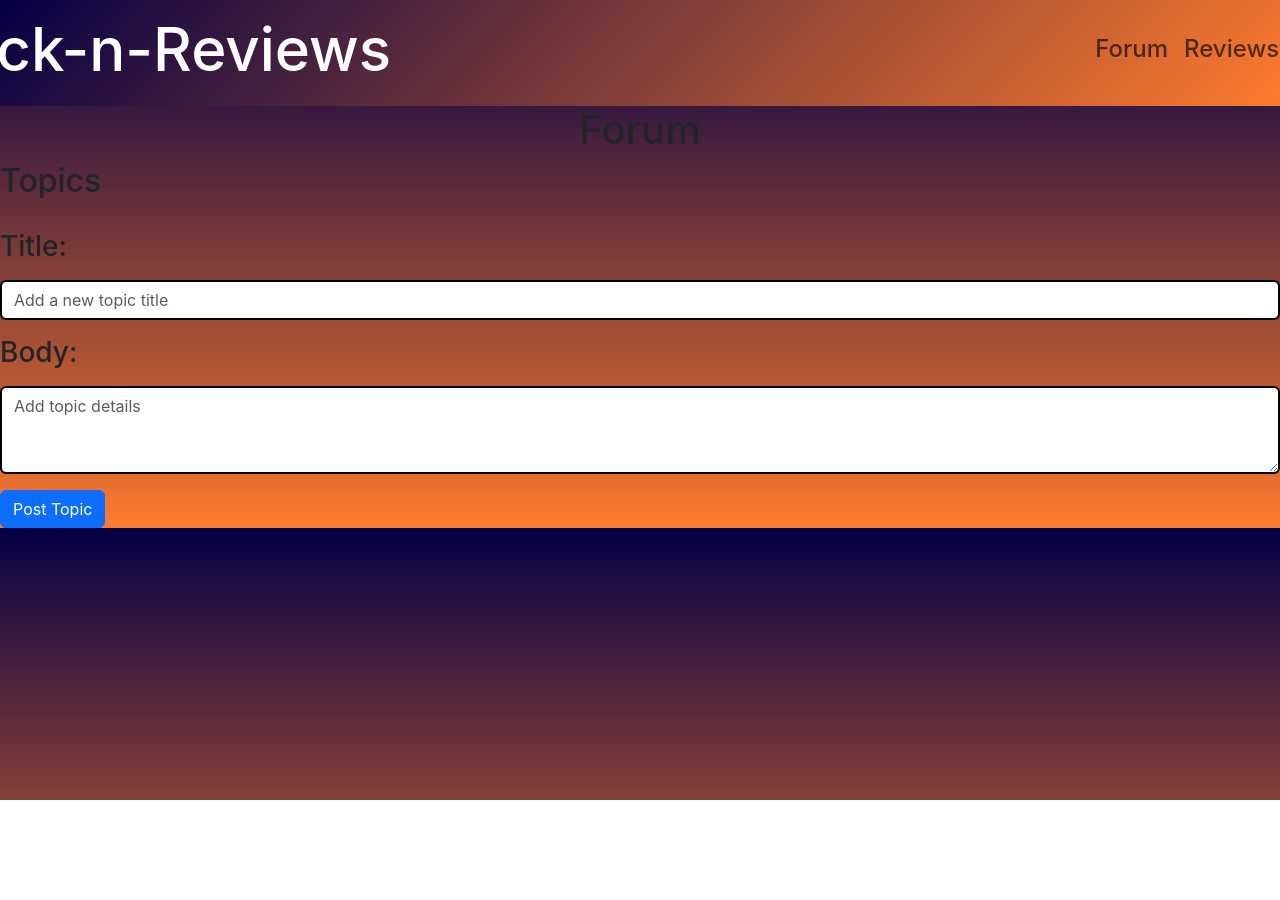
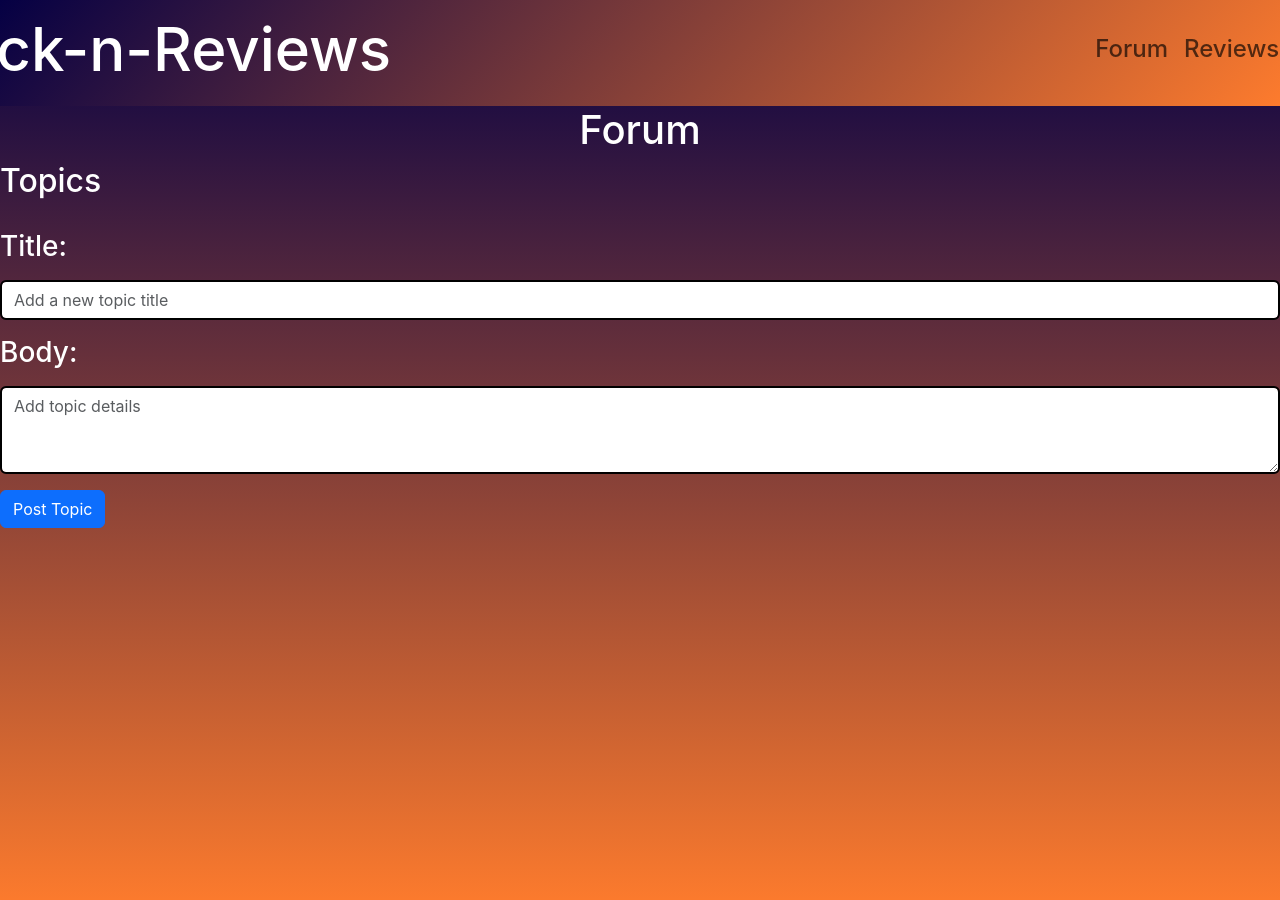
Before and after one commit to NeNeZoRr/rock-n-reviews, a React (Create React App) app: page /forum in a window 1280 px wide. Shown: the top 900 px of the page. Before the commit the page ends 800 px from the top, so only its background shows below. Built offline with nearby package versions, Linux system fonts and the light colour scheme.

Commit message:
fixed view height in forum and font colors

```diff
--- a/src/Components/Covers/Gallery.js
+++ b/src/Components/Covers/Gallery.js
@@ -8,7 +8,13 @@ function Gallery({ data }) {
 					<Col key={item.trackId}>
 						<Card
 							className="Cards"
-							style={{ width: "14vw", margin: "2rem", height: "15vh" }}>
+							style={{
+								width: "14vw",
+								margin: "2rem",
+								height: "15vh",
+								border: "4px solid #33006F",
+								borderRadius: "15px",
+							}}>
 							<Card.Img
 								style={{ objectFit: "cover", objectPosition: "center" }}
 								className="cardImg"
--- a/src/Components/Forum/CoverForum.js
+++ b/src/Components/Forum/CoverForum.js
@@ -1,25 +1,28 @@
 // Components/Forum/CoverForum.js
 // Forum component displaying topics and replies
-import React, { useState } from 'react';
-import Accordion from 'react-bootstrap/Accordion';
-import Card from 'react-bootstrap/Card';
-import Button from 'react-bootstrap/Button';
-import Form from 'react-bootstrap/Form';
-import ReplyForm from './ReplyForm';
+import React, { useState } from "react";
+import Accordion from "react-bootstrap/Accordion";
+import Card from "react-bootstrap/Card";
+import Button from "react-bootstrap/Button";
+import Form from "react-bootstrap/Form";
+import ReplyForm from "./ReplyForm";
 
 function CoverForum() {
 	const [topics, setTopics] = useState([]);
-    const [newTopic, setNewTopic] = useState({ title: '', body: '' });
-    const [postResult, setPostResult] = useState({ success: null, message: '' });
+	const [newTopic, setNewTopic] = useState({ title: "", body: "" });
+	const [postResult, setPostResult] = useState({ success: null, message: "" });
 
 	// Function to handle submission of a new topic
 	const handleTopicSubmit = () => {
 		if (newTopic.title.trim() && newTopic.body.trim()) {
 			setTopics([...topics, { ...newTopic, replies: [] }]);
-            setNewTopic({ title: '', body: '' });
-            setPostResult({ success: true, message: 'Topic posted successfully!' });
+			setNewTopic({ title: "", body: "" });
+			setPostResult({ success: true, message: "Topic posted successfully!" });
 		} else {
-            setPostResult({ success: false, message: 'Please provide both title and body for the topic.' });
+			setPostResult({
+				success: false,
+				message: "Please provide both title and body for the topic.",
+			});
 		}
 	};
 
@@ -31,14 +34,20 @@ function CoverForum() {
 	};
 
 	return (
-        <div>
-            <h1 style={{ textAlign: 'center' }}>Forum</h1>
+		<div style={{ height: "100vh" }}>
+			<h1 style={{ color: "white", textAlign: "center" }}>Forum</h1>
 			{postResult.message && (
-                <div style={{ color: postResult.success ? 'green' : 'red', margin: '10px 0' }}>{postResult.message}</div>
+				<div
+					style={{
+						color: postResult.success ? "green" : "red",
+						margin: "10px 0",
+					}}>
+					{postResult.message}
+				</div>
 			)}
 			<div>
-                <h2>Topics </h2>
-                <div style={{ marginBottom: '30px' }}></div>
+				<h2 style={{ color: "white" }}>Topics </h2>
+				<div style={{ marginBottom: "30px" }}></div>
 				<Accordion>
 					{topics.map((topic, index) => (
 						<Accordion.Item key={index} eventKey={`accordion-${index}`}>
@@ -52,7 +61,12 @@ function CoverForum() {
 											<Card.Text>{reply}</Card.Text>
 										</div>
 									))}
-                                    <ReplyForm threadId={index} onReplySubmit={(replyContent) => handleReplySubmit(index, replyContent)} />
+									<ReplyForm
+										threadId={index}
+										onReplySubmit={(replyContent) =>
+											handleReplySubmit(index, replyContent)
+										}
+									/>
 								</div>
 							</Accordion.Body>
 						</Accordion.Item>
@@ -63,33 +77,37 @@ function CoverForum() {
 				<Form>
 					<Form.Group className="mb-3" controlId="exampleForm.ControlInput1">
 						<Form.Label>
-                            <h3>Title:</h3>
+							<h3 style={{ color: "white" }}>Title:</h3>
 						</Form.Label>
 						<Form.Control
 							type="text"
 							value={newTopic.title}
-                            onChange={(e) => setNewTopic({ ...newTopic, title: e.target.value })}
+							onChange={(e) =>
+								setNewTopic({ ...newTopic, title: e.target.value })
+							}
 							placeholder="Add a new topic title"
-                            style={{ border: '2px solid black' }}
+							style={{ border: "2px solid black" }}
 						/>
 					</Form.Group>
 					<Form.Group className="mb-3" controlId="exampleForm.ControlTextarea1">
 						<Form.Label>
-                            <h3>Body:</h3>{' '}
+							<h3 style={{ color: "white" }}>Body:</h3>{" "}
 						</Form.Label>
 						<Form.Control
 							as="textarea"
 							rows={3}
 							value={newTopic.body}
-                            onChange={(e) => setNewTopic({ ...newTopic, body: e.target.value })}
+							onChange={(e) =>
+								setNewTopic({ ...newTopic, body: e.target.value })
+							}
 							placeholder="Add topic details"
-                            style={{ border: '2px solid black' }}
+							style={{ border: "2px solid black" }}
 						/>
 					</Form.Group>
 				</Form>
 			</div>
 			<Button variant="primary" onClick={handleTopicSubmit}>
-                {postResult.success ? 'Topic posted successfully!' : 'Post Topic'}
+				{postResult.success ? "Topic posted successfully!" : "Post Topic"}
 			</Button>
 		</div>
 	);
--- a/src/Components/Regs/Login_register.js
+++ b/src/Components/Regs/Login_register.js
@@ -1,7 +1,6 @@
 // import React from "react"
 // import Login from "./Login"
 // import Register from "./Register"
-
 
 // const Logreg = () => {
 //     const [fromType, setFormType] = React.useState('login')
--- a/src/Components/Views/ReviewFormS.js
+++ b/src/Components/Views/ReviewFormS.js
@@ -6,13 +6,7 @@ function ReviewForm({ songData }) {
 	// console.log(songData)
 	return (
 		<div>
-			{/* toggle button for true/false if name be disabled for being anonymous? */}
 			<Form>
-				{/* <Form.Check
-            type="switch"
-            id="custom-switch"
-            label="Anonymous?" /> */}
-				{/* // disabled fields for song/album data and userName */}
 				<Form.Group className="mb-3">
 					<Form.Label>Artist</Form.Label>
 					{songData.results.map((song, index) => (
--- a/src/Components/Views/SongView.js
+++ b/src/Components/Views/SongView.js
@@ -5,7 +5,9 @@ import Button from "react-bootstrap/Button";
 import ReviewForm from "./ReviewFormS";
 
 function SongView() {
+	const [showForm, setShowForm] = useState(false);
 	const [songData, setSongData] = useState({ results: [] });
+	// const [value, setValue] = useState(1);
 	const { id } = useParams();
 
 	useEffect(() => {
@@ -16,12 +18,20 @@ function SongView() {
 			const data = await response.json();
 
 			setSongData(data);
-			// console.log(data)
+			// console.log(data);
 		};
 		fetchData();
 	}, [id]);
 
-	const [showForm, setShowForm] = useState(false);
+	// useEffect(() => {
+	// 	if (value % 2 === 0) play();
+	// }, [value]);
+
+	// function play() {
+	// 	new Audio(songData.results.previewUrl).play();
+	// }
+	// console.log(songData.results.previewUrl);
+
 	const songDisplay = songData.results.map((song) => {
 		return (
 			<div key={song.trackId}>
@@ -68,6 +78,14 @@ function SongView() {
 							Review this song
 						</Button>
 						{showForm && <ReviewForm songData={songData} />}
+						{/* <Button
+							style={{}}
+							id="play"
+							onClick={() => setValue(value + 1)}
+							variant="primary"
+							size="sm">
+							Play
+						</Button> */}
 					</Card.Body>
 				</Card>
 			</div>
```
Also changed, not shown: src/Components/Regs/Login.js (+17 -9 lines). Lines whose indentation alone changed are shown as unchanged.
